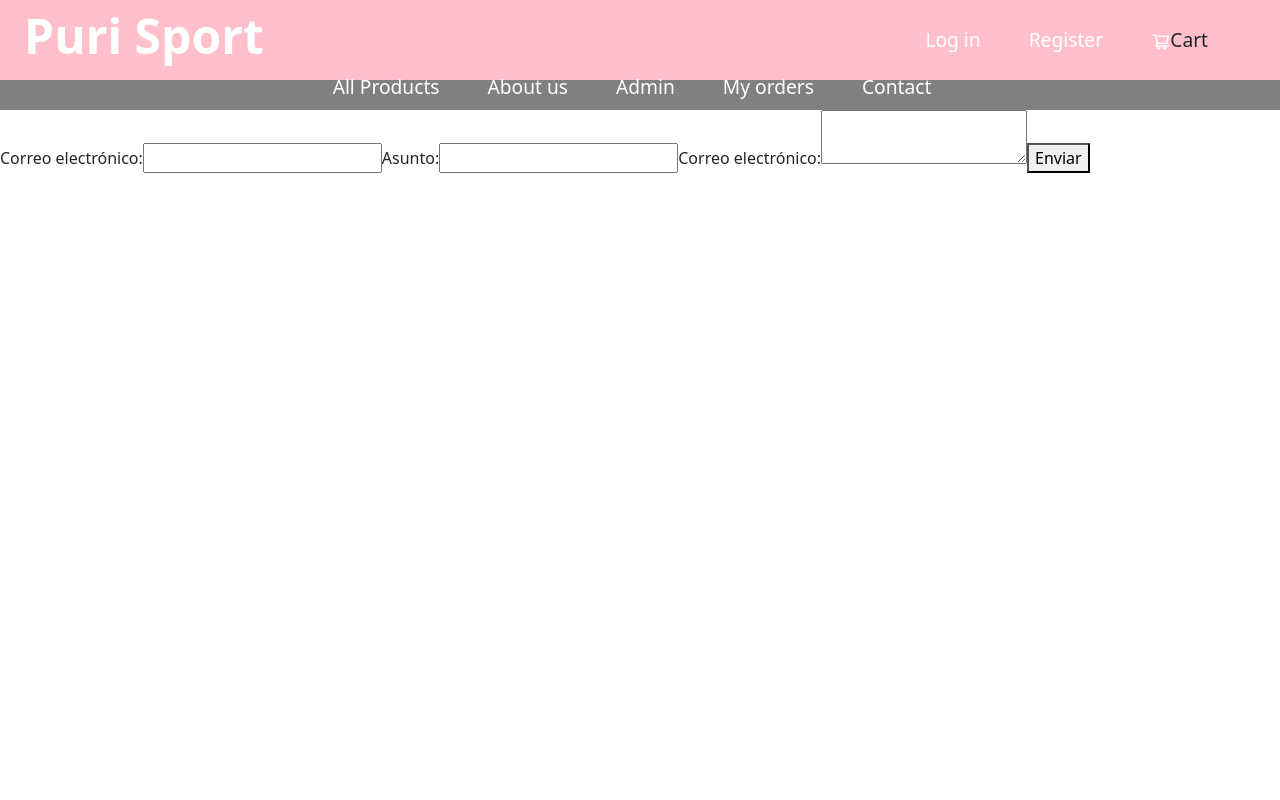
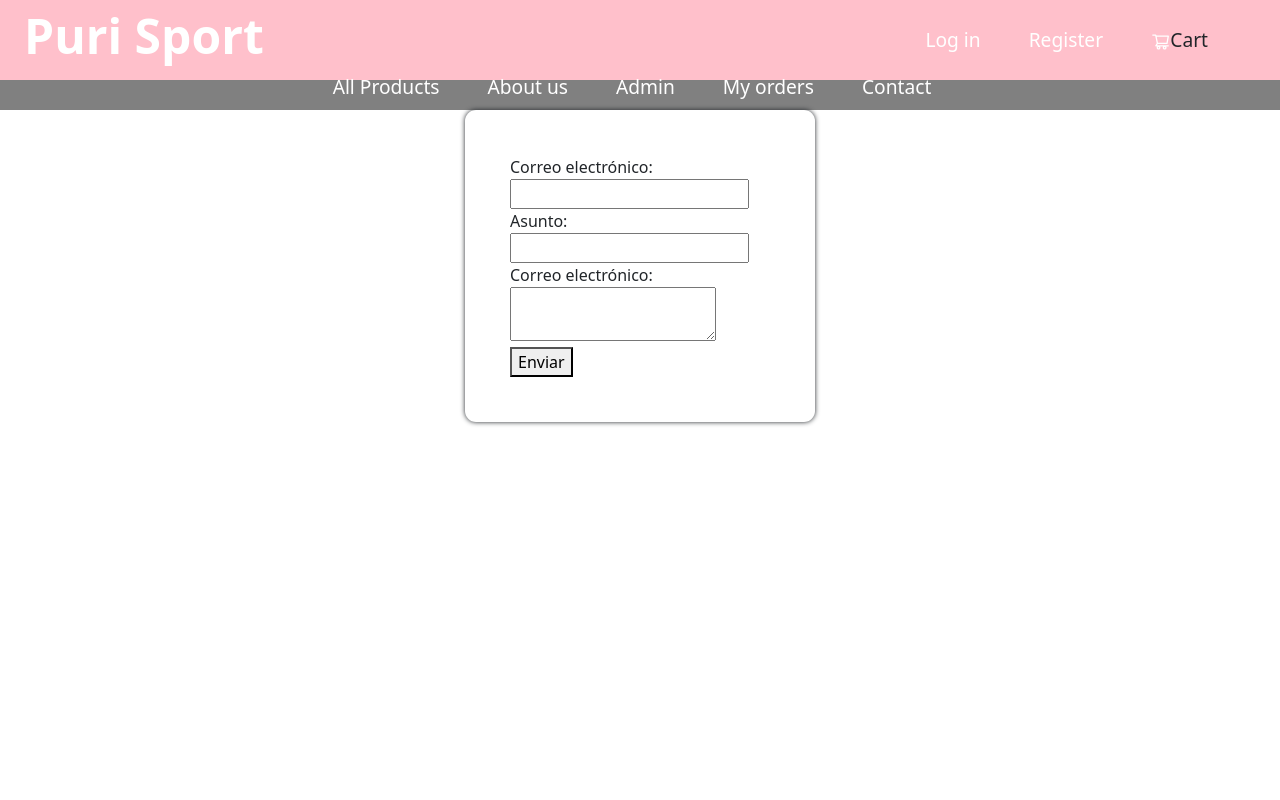
Before and after one commit to rafa87garcia/proyecto-final, a React (Create React App) app: page /contact in a window 1280 px wide. Shown: the top 800 px of the page. Built offline with nearby package versions, Linux system fonts and the light colour scheme; no server answers.

Commit message:
Cambiar a className

```diff
--- a/src/pages/Contact/Contact.js
+++ b/src/pages/Contact/Contact.js
@@ -17,7 +17,7 @@ const Contact = () => {
 
   return (
 
-    <div classname="container" style={{height:'100vh'}}>
+    <div className="container" style={{height:'100vh'}}>
       <Formik
         onSubmit={send}
         validationSchema={schema}
@@ -28,7 +28,7 @@ const Contact = () => {
         }}
       >
         {({handleSubmit, handleChange, errors}) => (
-          <Form  classname="form"noValidate onSubmit={handleSubmit}>
+          <Form  className="form"noValidate onSubmit={handleSubmit}>
             <label htmlFor="email">Correo electrónico:</label>
             <input id="email" name="email" type="email" onChange={handleChange} />
             <ErrorMessage
```
